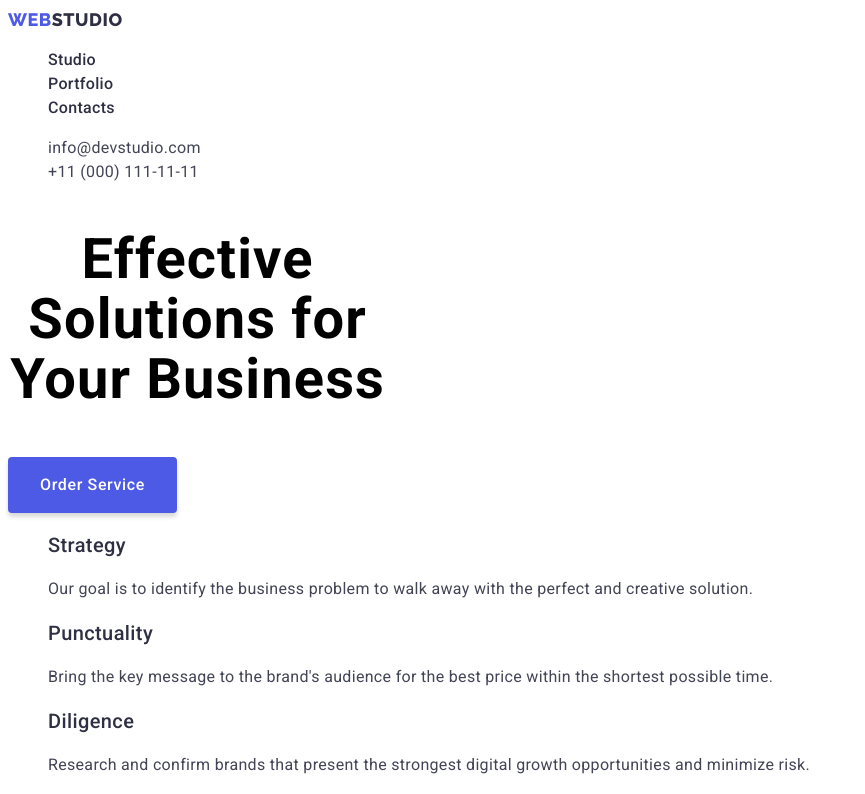
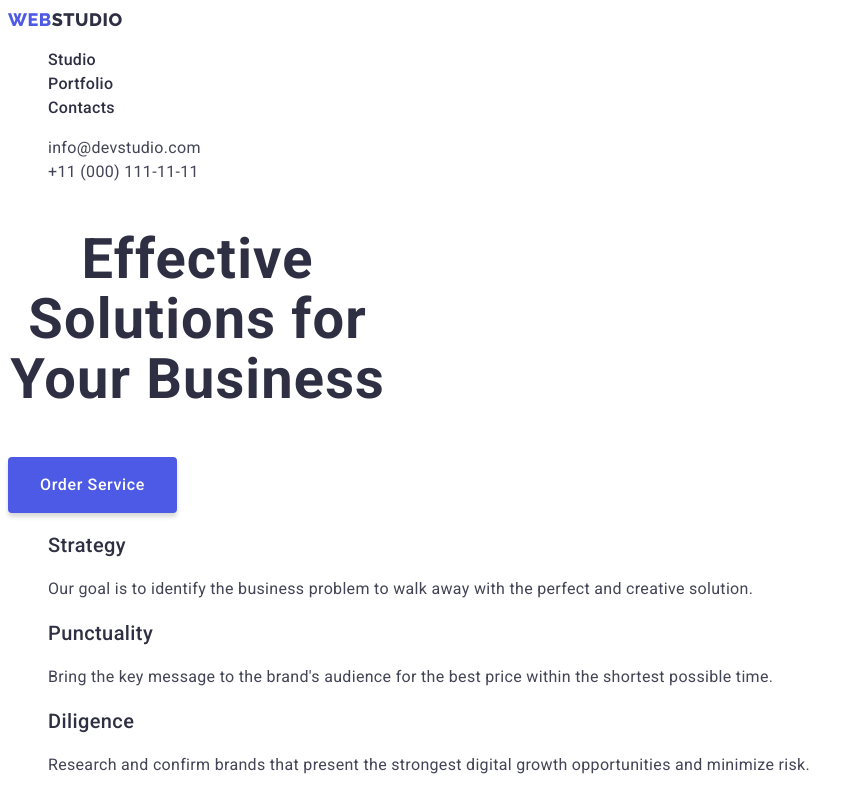
Before and after one commit to ectionboy/goit-markup-hw-02, a plain HTML site: page index.html in a window 1280 px wide. Shown: the top 794 px of the page, without its empty margins (0-865 px from the left). Drawn offline with Linux system fonts and the light colour scheme.

Commit message:
fix body color

```diff
--- a/css/styles.css
+++ b/css/styles.css
@@ -15,6 +15,7 @@
 }
 body {
   font-family: "Roboto", sans-serif;
+  color: var(--color-title);
 }
 /* ========header========= */
 .navigation-item {
```
